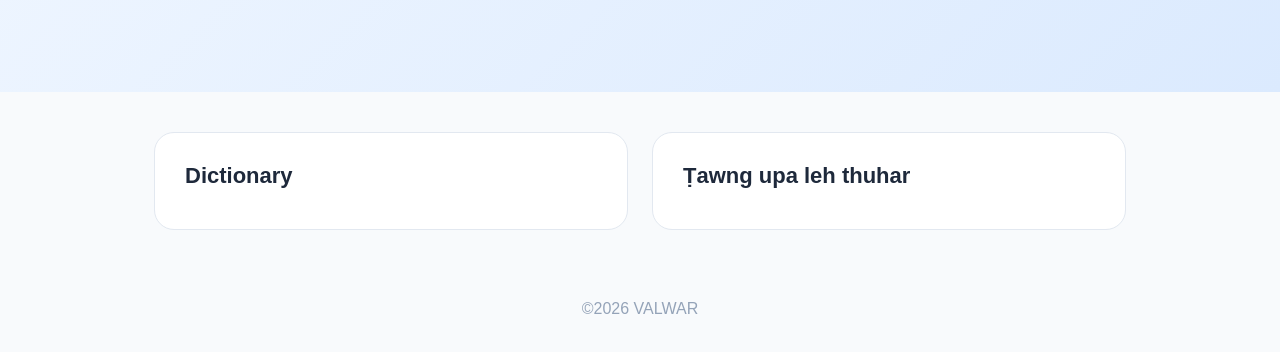
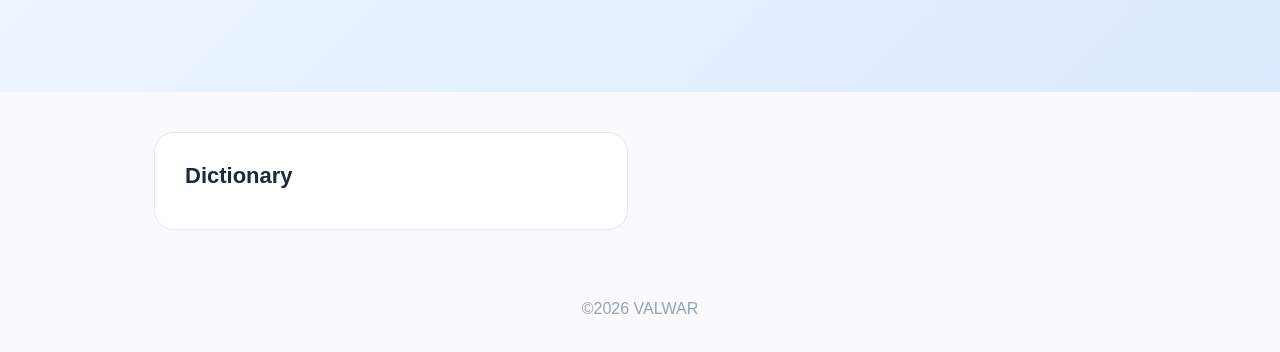
Before and after one commit to ValiantRc/valwar, a plain HTML site: page index.html in a window 1280 px wide. Shown: the part 244-596 px from the top of the page. Drawn offline with Linux system fonts and the light colour scheme.

Commit message:
Fix HTML formatting and structure

```diff
--- a/index.html
+++ b/index.html
@@ -134,9 +134,6 @@ font-size:32px;
 <a href="obb/dictionary.html" class="card">
 <h3>Dictionary</h3>
 <p>Thumal 1,000+.Mizo hnam peng ṭawng hrang hrang awmna hmun, Hetah hian thumal hrang hrang a awm.</p></a>
-<a href="obb/tawngUpa.html" class="card">
-<h3>Ṭawng upa leh thuhar</h3>
-<p>Mizo ṭawng upa leh thuhardeuh dahkhawmna.</p></a>
 </div>
 
 <footer>©2026 VALWAR </footer>
```
